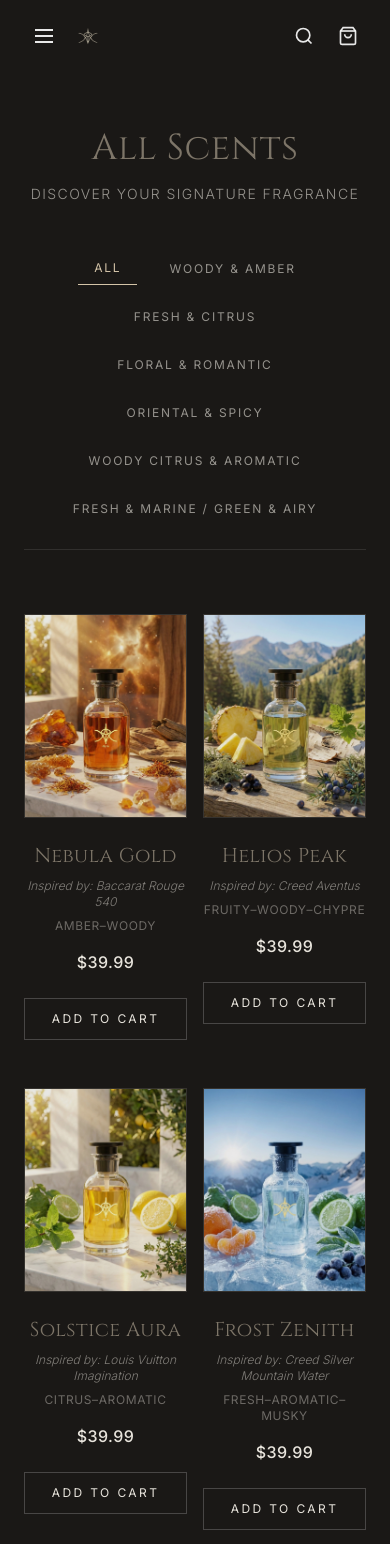
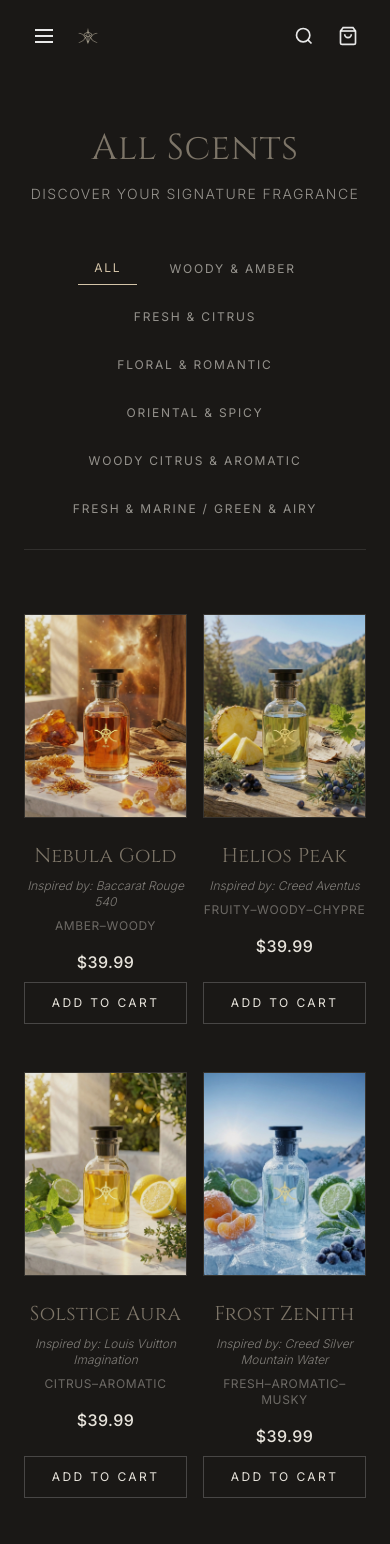
Before and after one commit to Ardyn-Mochan/houseofelyra-brand, a React (Vite) app: page /shop in a window 390 px wide. Shown: the top 1544 px of the page. Built offline with nearby package versions, Linux system fonts and the light colour scheme.

Commit message:
Align shop page product buttons on mobile

```diff
--- a/src/pages/Shop.jsx
+++ b/src/pages/Shop.jsx
@@ -49,8 +49,8 @@ const Shop = () => {
                     <button
                         onClick={() => navigate('/shop')}
                         className={`px-4 py-2 text-xs uppercase tracking-[0.15em] transition-all duration-300 ${!category
-                                ? 'text-elyra-soft-gold border-b border-elyra-soft-gold'
-                                : 'text-elyra-cream/60 hover:text-elyra-cream'
+                            ? 'text-elyra-soft-gold border-b border-elyra-soft-gold'
+                            : 'text-elyra-cream/60 hover:text-elyra-cream'
                             }`}
                     >
                         All
@@ -60,8 +60,8 @@ const Shop = () => {
                             key={family.id}
                             onClick={() => navigate(`/shop/${family.id}`)}
                             className={`px-4 py-2 text-xs uppercase tracking-[0.15em] transition-all duration-300 ${category === family.id
-                                    ? 'text-elyra-soft-gold border-b border-elyra-soft-gold'
-                                    : 'text-elyra-cream/60 hover:text-elyra-cream'
+                                ? 'text-elyra-soft-gold border-b border-elyra-soft-gold'
+                                : 'text-elyra-cream/60 hover:text-elyra-cream'
                                 }`}
                         >
                             {family.name}
@@ -77,7 +77,7 @@ const Shop = () => {
                             whileInView={{ opacity: 1, y: 0 }}
                             viewport={{ once: true }}
                             transition={{ delay: index * 0.05, duration: 0.6 }}
-                            className="group flex flex-col"
+                            className="group flex flex-col h-full"
                         >
                             {/* Image Container */}
                             <Link to={`/product/${product.slug}`} className="relative aspect-[4/5] overflow-hidden bg-elyra-earth/20 mb-6 border border-white/5 block">
@@ -100,7 +100,7 @@ const Shop = () => {
                             </Link>
 
                             {/* Product Details */}
-                            <div className="flex flex-col items-center text-center space-y-2">
+                            <div className="flex flex-col items-center text-center space-y-2 flex-grow w-full">
                                 <Link to={`/product/${product.slug}`}>
                                     <h3 className="font-cinzel text-xl text-elyra-cream tracking-wide group-hover:text-elyra-soft-gold transition-colors duration-300">
                                         {product.name}
@@ -119,7 +119,7 @@ const Shop = () => {
                                 </div>
 
                                 {/* Mobile Add to Cart (Always visible on mobile, hidden on desktop if using hover effect) */}
-                                <button onClick={() => addToCart(product)} className="md:hidden w-full mt-4 py-3 border border-white/20 text-elyra-cream text-xs uppercase tracking-[0.2em]">
+                                <button onClick={() => addToCart(product)} className="md:hidden w-full mt-auto py-3 border border-white/20 text-elyra-cream text-xs uppercase tracking-[0.2em]">
                                     Add to Cart
                                 </button>
                             </div>
```
